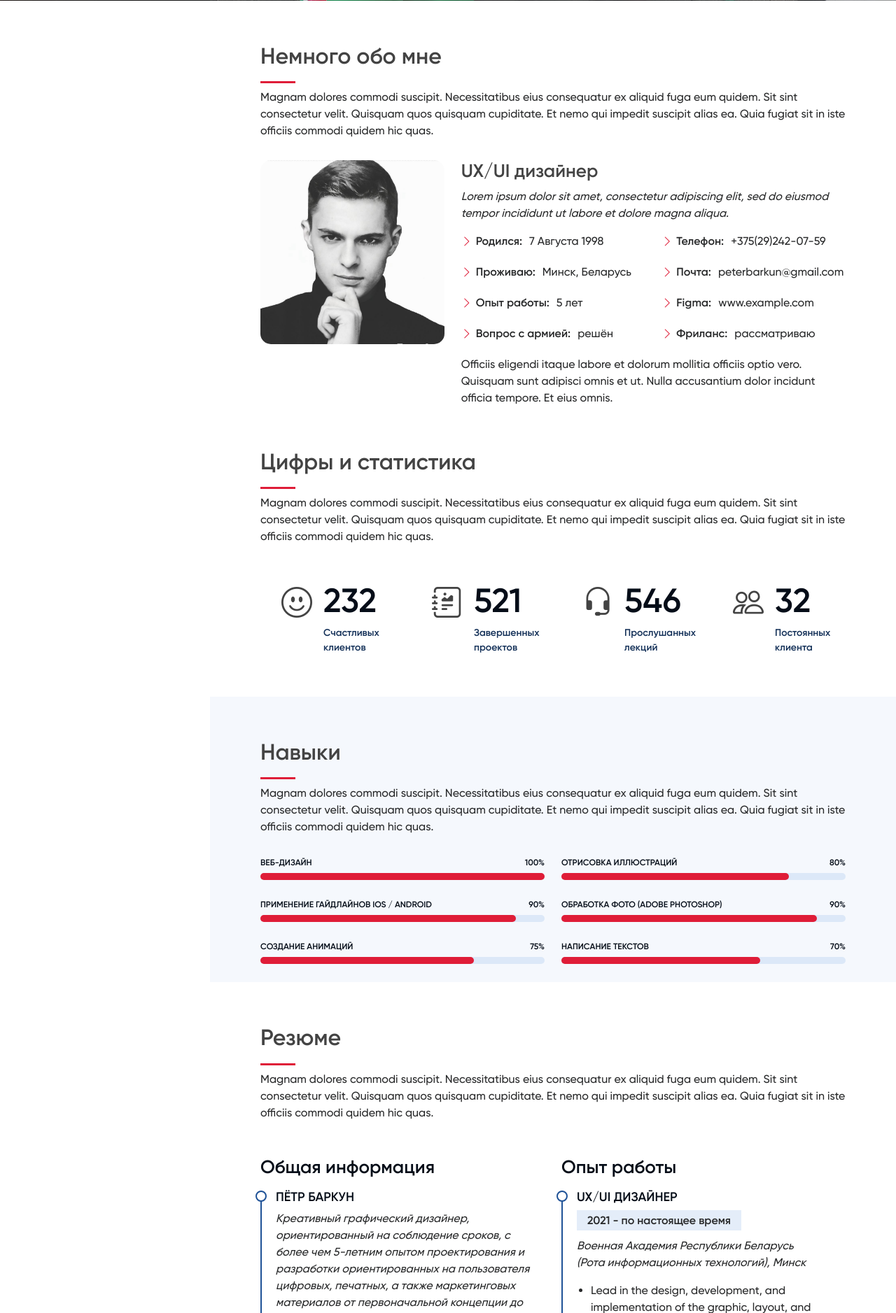
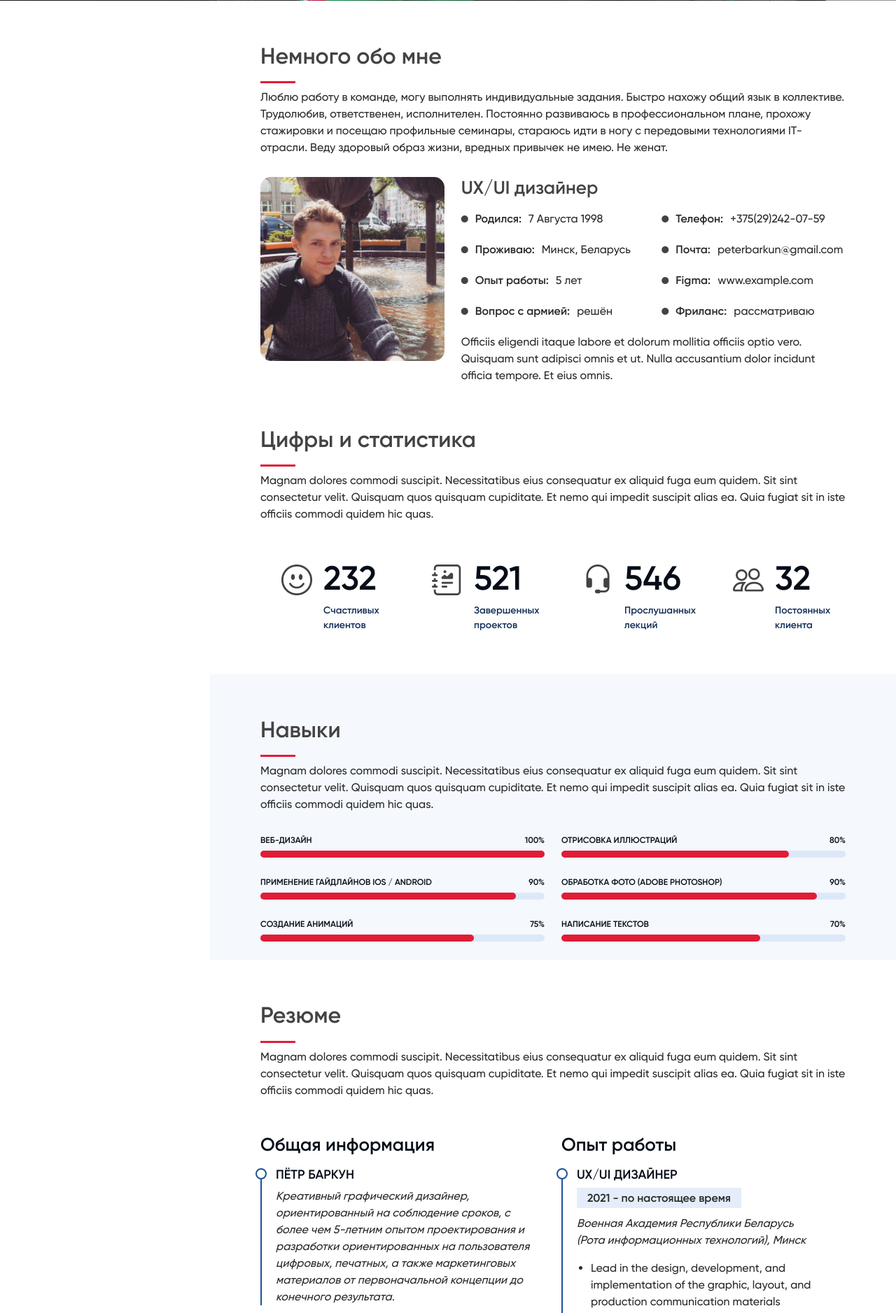
Before and after one commit to Unterfeldwebel33/peterbarkun, a PHP site: page / in a window 1280 px wide. Shown: the part 799-2676 px from the top of the page at 70% size. Run offline with PHP 8.4, Linux system fonts and the light colour scheme.

Commit message:
Прикручена метрика

```diff
--- a/assets/css/style.css
+++ b/assets/css/style.css
@@ -358,9 +358,9 @@ section {
   margin-right: 10px;
 }
 .about .content ul i {
-  font-size: 16px;
-  margin-right: 5px;
-  color: #DF1D38;
+  font-size: 10px;
+  margin-right: 10px;
+  color: #434343;
   line-height: 0;
 }
 .about .content p:last-child {
--- a/index.html
+++ b/index.html
@@ -54,6 +54,7 @@
           <li><a href="#resume" class="nav-link scrollto"><i class="bx bx-file-blank"></i> <span>Резюме</span></a></li>
           <li><a href="#portfolio" class="nav-link scrollto"><i class="bx bx-book-content"></i> <span>Портфолио</span></a></li>
           <li><a href="#contact" class="nav-link scrollto"><i class="bx bx-envelope"></i> <span>Связаться со мной</span></a></li>
+          <!--<li><a href="#" class="nav-link scrollto"><i class="bx bx-moon"></i> <span>Темная тема</span></a></li>-->
         </ul>
       </nav><!-- .nav-menu -->
     </div>
@@ -75,34 +76,32 @@
 
         <div class="section-title">
           <h2>Немного обо мне</h2>
-          <p>Magnam dolores commodi suscipit. Necessitatibus eius consequatur ex aliquid fuga eum quidem. Sit sint consectetur velit. Quisquam quos quisquam cupiditate. Et nemo qui impedit suscipit alias ea. Quia fugiat sit in iste officiis commodi quidem hic quas.</p>
+          <p>Люблю работу в команде, могу выполнять индивидуальные задания. Быстро нахожу общий язык в коллективе. Трудолюбив, ответственен, исполнителен. Постоянно развиваюсь в профессиональном плане, прохожу стажировки и посещаю профильные семинары, стараюсь идти в ногу с передовыми технологиями IT-отрасли. Веду здоровый образ жизни, вредных привычек не имею. Не женат.</p>
         </div>
 
         <div class="row">
           <div class="col-lg-4" data-aos="fade-right">
-            <img src="assets/img/profile-img.jpg" alt="" class="img-fluid">
+            <img src="assets/img/profile-img2.jpg" alt="" class="img-fluid">
           </div>
           <div class="col-lg-8 pt-4 pt-lg-0 content" data-aos="fade-left">
             <h3>UX/UI дизайнер</h3>
             <p class="fst-italic">
-              Lorem ipsum dolor sit amet, consectetur adipiscing elit, sed do eiusmod tempor incididunt ut labore et dolore
-              magna aliqua.
             </p>
             <div class="row">
               <div class="col-lg-6">
                 <ul>
-                  <li><i class="bi bi-chevron-right"></i> <strong>Родился:</strong> <span>7 Августа 1998</span></li>
-                  <li><i class="bi bi-chevron-right"></i> <strong>Проживаю:</strong> <span>Минск, Беларусь</span></li>
-                  <li><i class="bi bi-chevron-right"></i> <strong>Опыт работы:</strong> <span>5 лет</span></li>
-                  <li><i class="bi bi-chevron-right"></i> <strong>Вопрос с армией:</strong> <span>решён</span></li>
+                  <li><i class="bi bi-circle-fill"></i> <strong>Родился:</strong> <span>7 Августа 1998</span></li>
+                  <li><i class="bi bi-circle-fill"></i> <strong>Проживаю:</strong> <span>Минск, Беларусь</span></li>
+                  <li><i class="bi bi-circle-fill"></i> <strong>Опыт работы:</strong> <span>5 лет</span></li>
+                  <li><i class="bi bi-circle-fill"></i> <strong>Вопрос с армией:</strong> <span>решён</span></li>
                 </ul>
               </div>
               <div class="col-lg-6">
                 <ul>
-                  <li><i class="bi bi-chevron-right"></i> <strong>Телефон:</strong> <span>+375(29)242-07-59</span></li>
-                  <li><i class="bi bi-chevron-right"></i> <strong>Почта:</strong> <span>peterbarkun@gmail.com</span></li>
-                  <li><i class="bi bi-chevron-right"></i> <strong>Figma:</strong> <span>www.example.com</span></li>
-                  <li><i class="bi bi-chevron-right"></i> <strong>Фриланс:</strong> <span>рассматриваю</span></li>
+                  <li><i class="bi bi-circle-fill"></i> <strong>Телефон:</strong> <span>+375(29)242-07-59</span></li>
+                  <li><i class="bi bi-circle-fill"></i> <strong>Почта:</strong> <span>peterbarkun@gmail.com</span></li>
+                  <li><i class="bi bi-circle-fill"></i> <strong>Figma:</strong> <span>www.example.com</span></li>
+                  <li><i class="bi bi-circle-fill"></i> <strong>Фриланс:</strong> <span>рассматриваю</span></li>
                 </ul>
               </div>
             </div>
@@ -640,6 +639,22 @@
   <!-- Template Main JS File -->
   <script src="assets/js/main.js"></script>
 
+  <!-- Yandex.Metrika counter -->
+<script type="text/javascript" >
+  (function(m,e,t,r,i,k,a){m[i]=m[i]||function(){(m[i].a=m[i].a||[]).push(arguments)};
+  m[i].l=1*new Date();k=e.createElement(t),a=e.getElementsByTagName(t)[0],k.async=1,k.src=r,a.parentNode.insertBefore(k,a)})
+  (window, document, "script", "https://mc.yandex.ru/metrika/tag.js", "ym");
+
+  ym(85873704, "init", {
+       clickmap:true,
+       trackLinks:true,
+       accurateTrackBounce:true,
+       webvisor:true
+  });
+</script>
+<noscript><div><img src="https://mc.yandex.ru/watch/85873704" style="position:absolute; left:-9999px;" alt="" /></div></noscript>
+<!-- /Yandex.Metrika counter -->
+
 </body>
 
 </html>
```
Also changed, not shown: assets/img/profile-img2.jpg (added).
